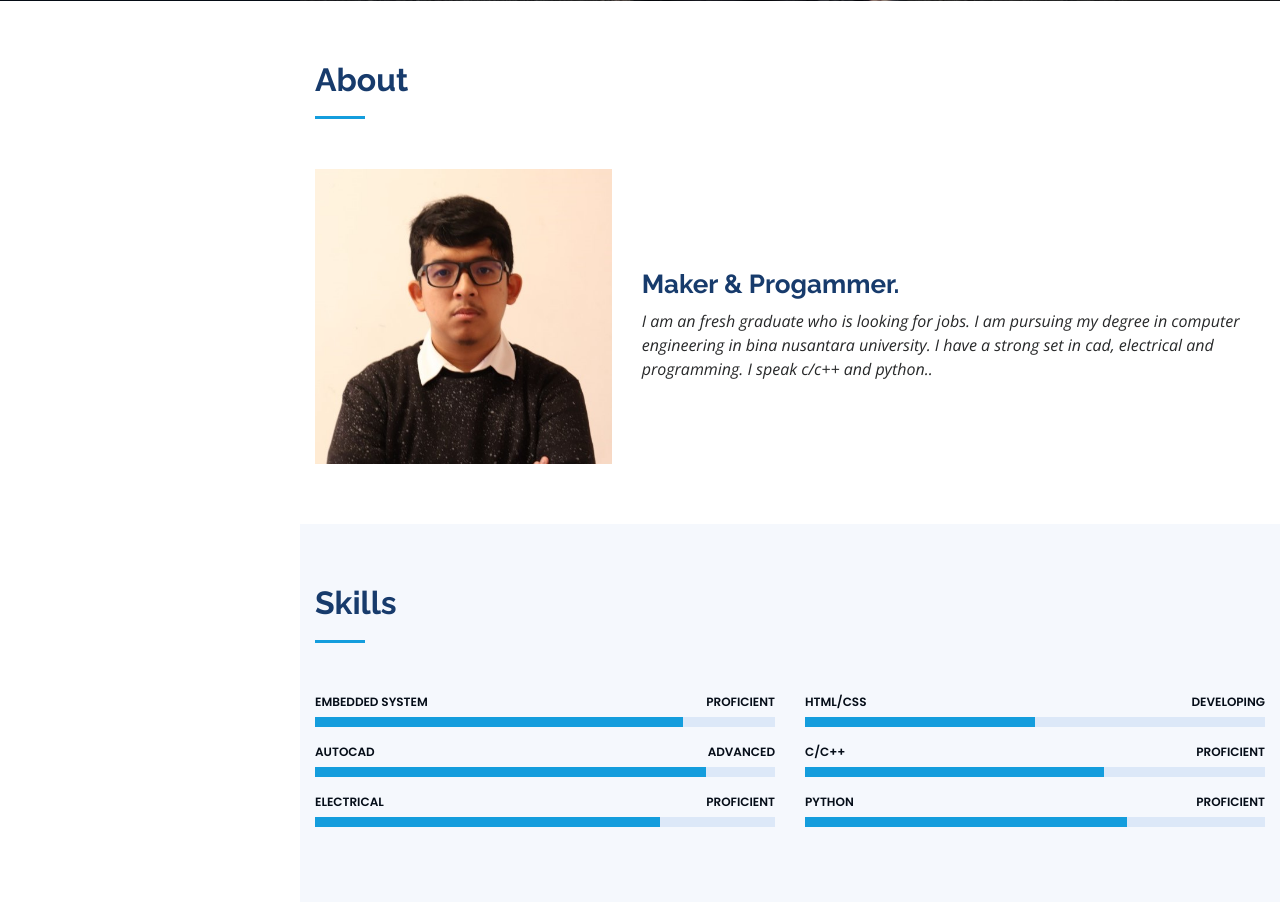
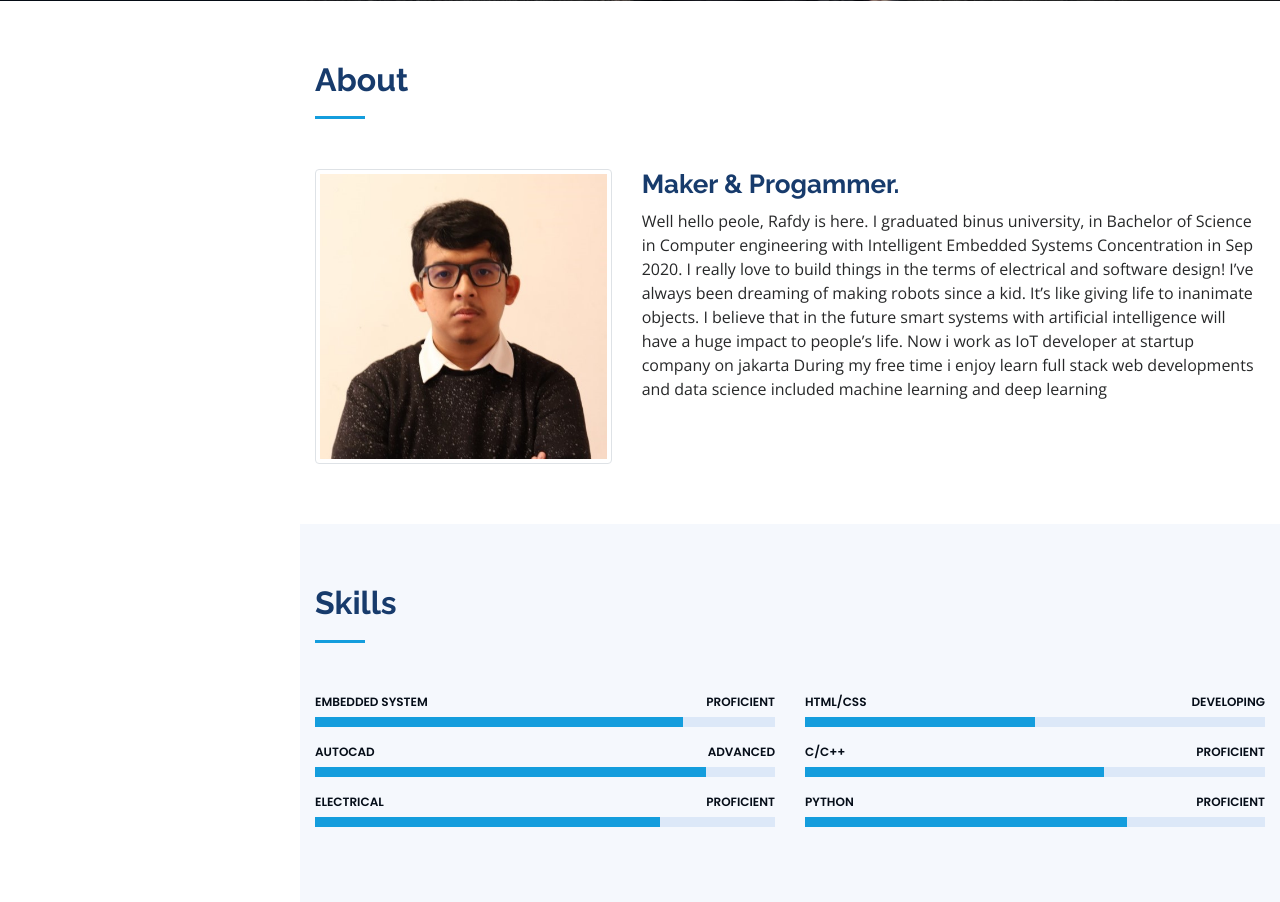
Before and after one commit to arafdy/rafdy, a PHP site: page / in a window 1280 px wide. Shown: the part 799-1701 px from the top of the page. Run offline with PHP 8.4, Linux system fonts and the light colour scheme; some libraries are stand-ins or nearby versions.

Commit message:
change summary

```diff
--- a/assets/css/style.css
+++ b/assets/css/style.css
@@ -324,7 +324,7 @@ section {
 # About
 --------------------------------------------------------------*/
 .about .content h3 {
-  padding-top: 100px;
+
   font-weight: 700;
   font-size: 26px;
   color: #173b6c;
--- a/index.html
+++ b/index.html
@@ -91,13 +91,16 @@
 
         <div class="row">
           <div class="col-lg-4" data-aos="fade-right">
-            <img src="assets/img/profile1-img.jpg" class="img-fluid" alt="profile picture">
+            <img src="assets/img/profile1-img.jpg" class="img-thumbnail" alt="profile picture">
           </div>
           <div class="col-lg-8 pt-4 pt-lg-0 content" data-aos="fade-left">
             <h3>Maker &amp; Progammer.</h3>
-            <p class="font-italic">
-              I am an fresh graduate who is looking for jobs. I am pursuing my degree in computer engineering in bina nusantara university.
-              I have a strong set in cad, electrical and programming. I speak c/c++ and python..
+            <p class="font-weight-light">
+              Well hello peole, Rafdy is here. I graduated binus university,  in Bachelor of Science in Computer engineering with Intelligent Embedded Systems Concentration in Sep 2020.
+              I really love to build things in the terms of electrical and software design! I’ve always been dreaming of making robots since a kid. It’s like giving life to inanimate objects. I believe that in the future smart systems with artificial intelligence will have a huge impact to people’s life.
+
+              Now i work as IoT developer at startup company on jakarta
+              During my free time i enjoy learn full stack web developments and data science included machine learning and deep learning
             </p>
             </div>
 
```
